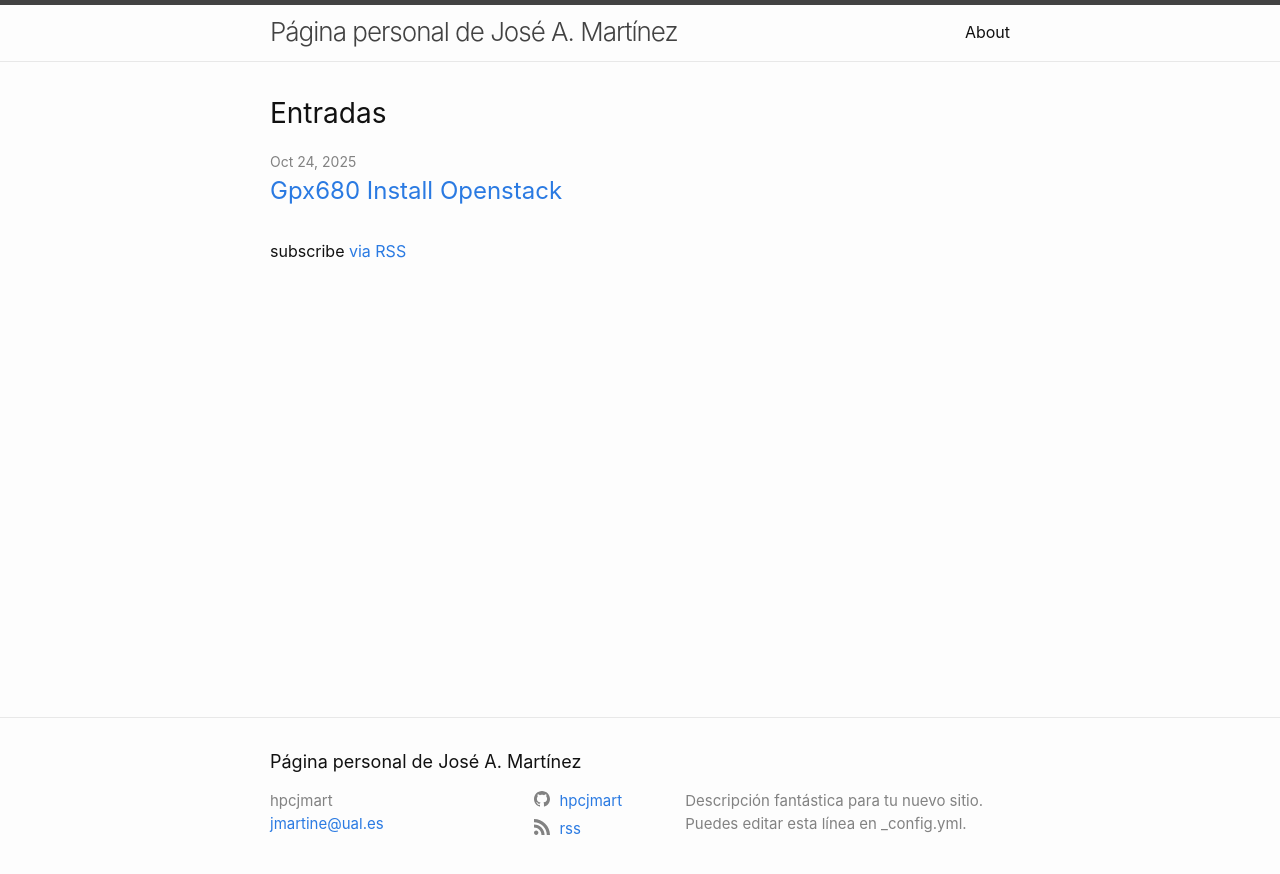
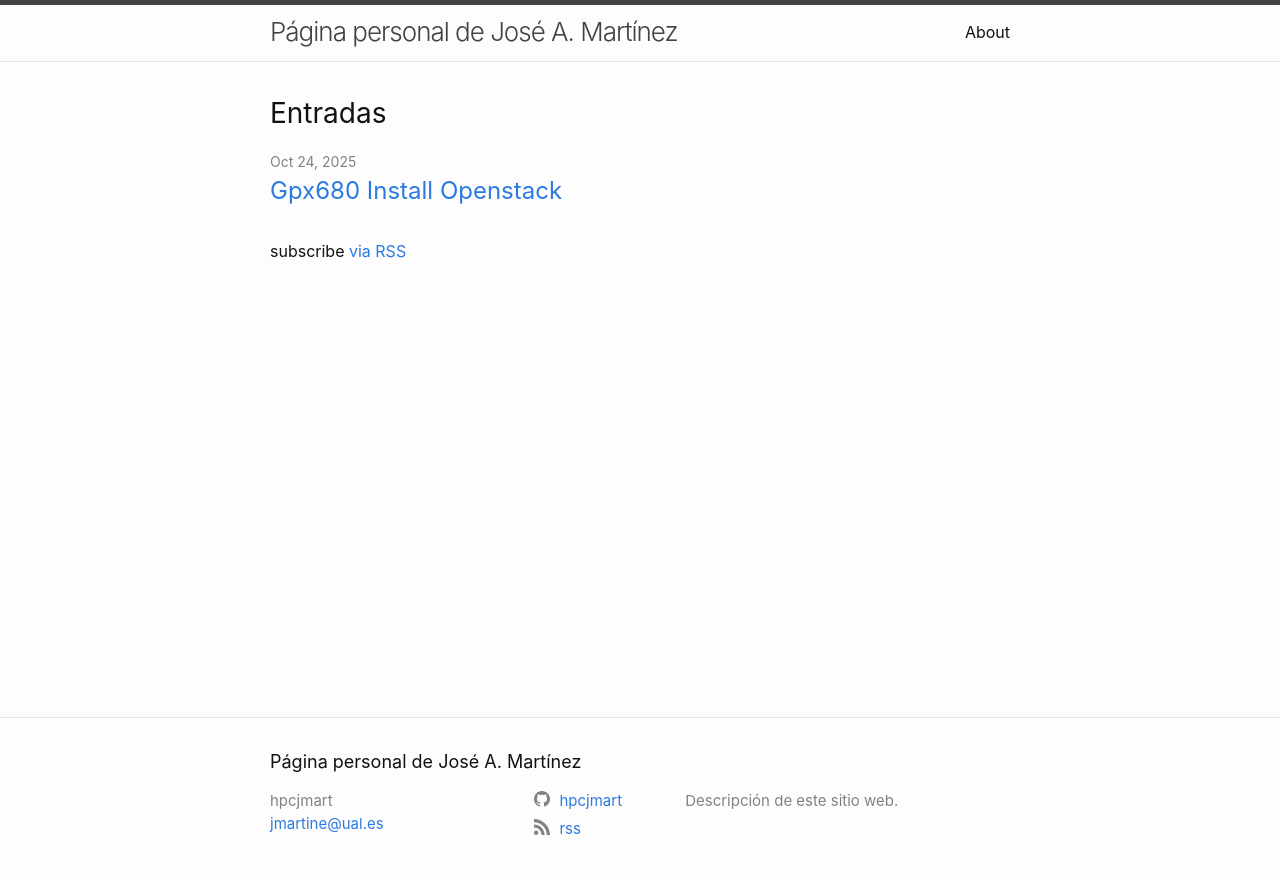
Before and after one commit to hpcjmart/hpcjmart.github.io, a Jekyll site: the page built from index.md, in a window 1280 px wide. Shown: the top 874 px of the page. Built offline with Jekyll 4.4.1, drawn with Linux system fonts in a browser that asks for light colours.

Commit message:
Modification

```diff
--- a/_config.yml
+++ b/_config.yml
@@ -2,7 +2,7 @@ title: Página personal de José A. Martínez
 author: hpcjmart
 email: jmartine@ual.es
 description: > # this means to ignore newlines until "twitter_username:"
-    Descripción fantástica para tu nuevo sitio. Puedes editar esta línea en _config.yml.
+    Descripción de este sitio web.
 
 # social links
 # twitter_username: hpcjmart
@@ -36,7 +36,6 @@ minima:
 # this and add the path to the pages in order as they should show up
 header_pages:
  - about.md
- - cv.md
 
 # Build settings
 theme: minima
```
